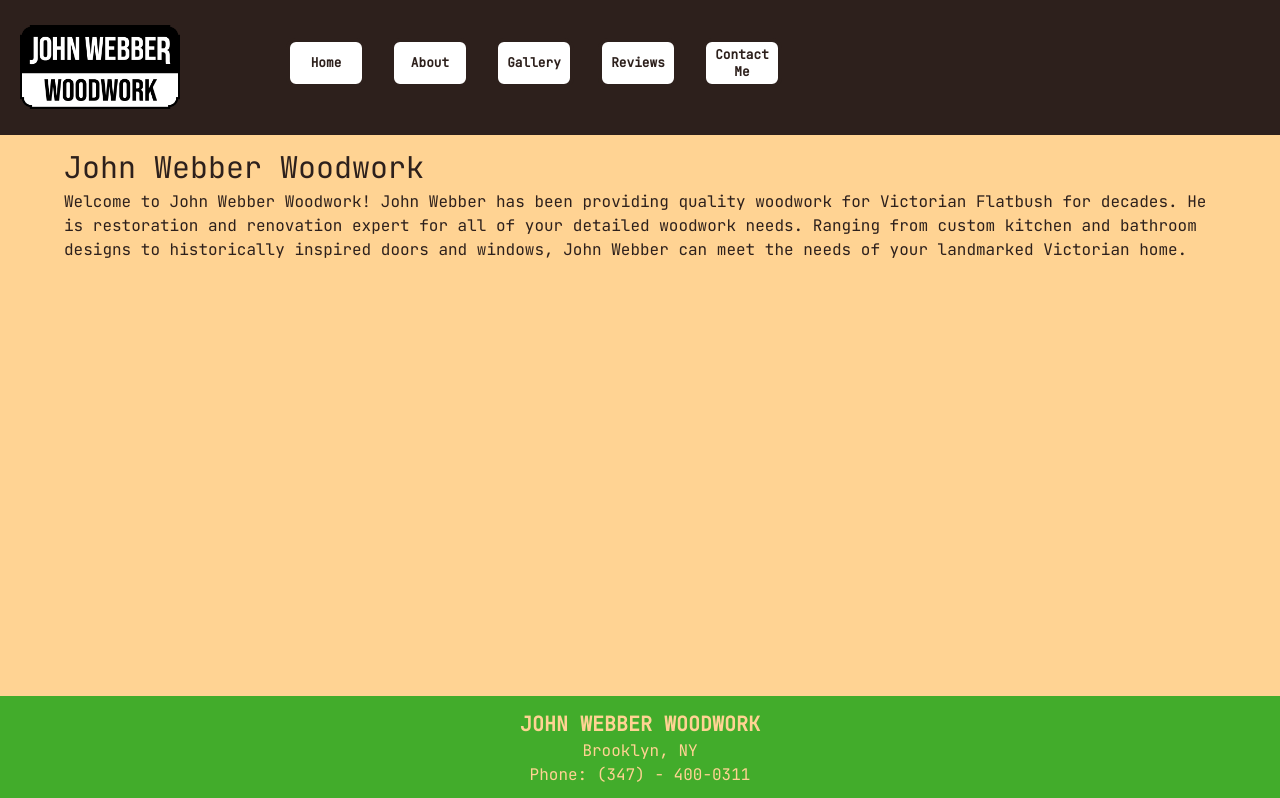
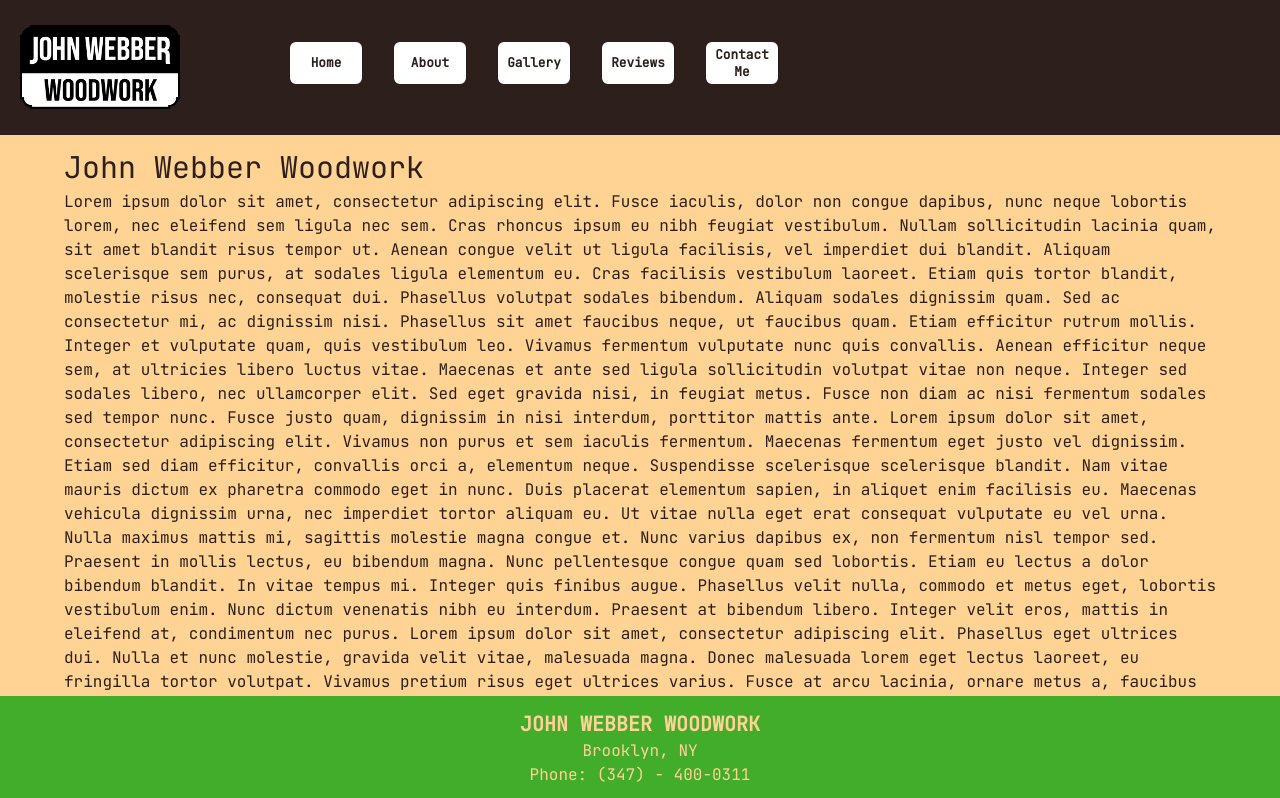
Before and after one commit to elizlotto/webberwoodwork, a React (Create React App) app in the folder client/: page /#/ in a window 1280 px wide. Shown: the top 798 px of the page. Built offline with nearby package versions, Linux system fonts and the light colour scheme; a web font is replaced by a local one.

Commit message:
final styling for contact form

```diff
--- a/client/src/components/ContactForm.jsx
+++ b/client/src/components/ContactForm.jsx
@@ -52,6 +52,7 @@ class ContactForm extends React.Component {
             <div class="control has-icons-left has-icons-right">
               <input
                 type="text"
+                placeholder="e.g Jane Smith"
                 class="input is-success"
                 value={this.state.name}
                 onChange={this.onNameChange.bind(this)}
@@ -71,6 +72,7 @@ class ContactForm extends React.Component {
             <div class="control has-icons-left has-icons-right">
               <input
                 type="email"
+                placeholder="jsmith@gmail.com"
                 class="input is-danger"
                 value={this.state.email}
                 onChange={this.onEmailChange.bind(this)}
--- a/client/src/components/Home.jsx
+++ b/client/src/components/Home.jsx
@@ -4,11 +4,47 @@ const Home = () => {
   return (
     <div className="body-div">
       <h1>John Webber Woodwork</h1>
-      <section>Welcome to John Webber Woodwork!
-      John Webber has been providing quality woodwork for Victorian Flatbush for decades.
-      He is restoration and renovation expert for all of your detailed woodwork needs.
-      Ranging from custom kitchen and bathroom designs to historically inspired doors and windows,
-      John Webber can meet the needs of your landmarked Victorian home.
+      <section>
+        Lorem ipsum dolor sit amet, consectetur adipiscing elit. Fusce iaculis, dolor non congue
+        dapibus, nunc neque lobortis lorem, nec eleifend sem ligula nec sem. Cras rhoncus ipsum eu
+        nibh feugiat vestibulum. Nullam sollicitudin lacinia quam, sit amet blandit risus tempor ut.
+        Aenean congue velit ut ligula facilisis, vel imperdiet dui blandit. Aliquam scelerisque sem
+        purus, at sodales ligula elementum eu. Cras facilisis vestibulum laoreet. Etiam quis tortor
+        blandit, molestie risus nec, consequat dui. Phasellus volutpat sodales bibendum. Aliquam
+        sodales dignissim quam. Sed ac consectetur mi, ac dignissim nisi. Phasellus sit amet
+        faucibus neque, ut faucibus quam. Etiam efficitur rutrum mollis. Integer et vulputate quam,
+        quis vestibulum leo. Vivamus fermentum vulputate nunc quis convallis. Aenean efficitur neque
+        sem, at ultricies libero luctus vitae. Maecenas et ante sed ligula sollicitudin volutpat
+        vitae non neque. Integer sed sodales libero, nec ullamcorper elit. Sed eget gravida nisi, in
+        feugiat metus. Fusce non diam ac nisi fermentum sodales sed tempor nunc. Fusce justo quam,
+        dignissim in nisi interdum, porttitor mattis ante. Lorem ipsum dolor sit amet, consectetur
+        adipiscing elit. Vivamus non purus et sem iaculis fermentum. Maecenas fermentum eget justo
+        vel dignissim. Etiam sed diam efficitur, convallis orci a, elementum neque. Suspendisse
+        scelerisque scelerisque blandit. Nam vitae mauris dictum ex pharetra commodo eget in nunc.
+        Duis placerat elementum sapien, in aliquet enim facilisis eu. Maecenas vehicula dignissim
+        urna, nec imperdiet tortor aliquam eu. Ut vitae nulla eget erat consequat vulputate eu vel
+        urna. Nulla maximus mattis mi, sagittis molestie magna congue et. Nunc varius dapibus ex,
+        non fermentum nisl tempor sed. Praesent in mollis lectus, eu bibendum magna. Nunc
+        pellentesque congue quam sed lobortis. Etiam eu lectus a dolor bibendum blandit. In vitae
+        tempus mi. Integer quis finibus augue. Phasellus velit nulla, commodo et metus eget,
+        lobortis vestibulum enim. Nunc dictum venenatis nibh eu interdum. Praesent at bibendum
+        libero. Integer velit eros, mattis in eleifend at, condimentum nec purus. Lorem ipsum dolor
+        sit amet, consectetur adipiscing elit. Phasellus eget ultrices dui. Nulla et nunc molestie,
+        gravida velit vitae, malesuada magna. Donec malesuada lorem eget lectus laoreet, eu
+        fringilla tortor volutpat. Vivamus pretium risus eget ultrices varius. Fusce at arcu
+        lacinia, ornare metus a, faucibus ex. Praesent ac lectus dictum, aliquam diam quis, gravida
+        ante. Morbi fringilla tristique augue, vitae tempus tortor placerat in. Quisque quis laoreet
+        tortor. Aenean vitae turpis elementum, luctus mi id, dapibus felis. Aliquam tempor purus ut
+        velit rutrum, eget tristique tellus placerat. Quisque finibus, diam ullamcorper pretium
+        interdum, turpis magna sodales nisl, sit amet commodo diam augue vitae eros. Duis velit leo,
+        feugiat porta dolor pulvinar, ornare rutrum purus. Quisque sollicitudin finibus mi in
+        gravida. Vestibulum ac lectus massa. Sed id quam eleifend, ornare tortor sit amet, viverra
+        nulla. Vivamus sed congue diam. Fusce commodo dui quis libero dignissim, sed tincidunt leo
+        pharetra. Nullam finibus maximus quam, nec vulputate lacus venenatis quis. Cras porttitor
+        commodo tortor, ac sagittis sapien sagittis non. Nullam at urna quam. Aenean eget sapien
+        quam. Curabitur tempus tortor at purus sollicitudin scelerisque. Quisque bibendum, dui eu
+        pulvinar pharetra, diam dolor pellentesque risus, a lobortis justo nisi vel elit. Nunc elit
+        augue, lacinia vitae gravida sit amet, vulputate quis eros.
       </section>
     </div>
   );
--- a/client/src/components/style.css
+++ b/client/src/components/style.css
@@ -2,8 +2,10 @@
 .body-div{
   padding-left: 5%;
   padding-right: 5%;
+  padding-top: 145px;
+  padding-bottom: 120px;
   background-color:#FFD393;
-  padding-top: 145px;
+
   width:100%;
   margin: auto;
 
```
